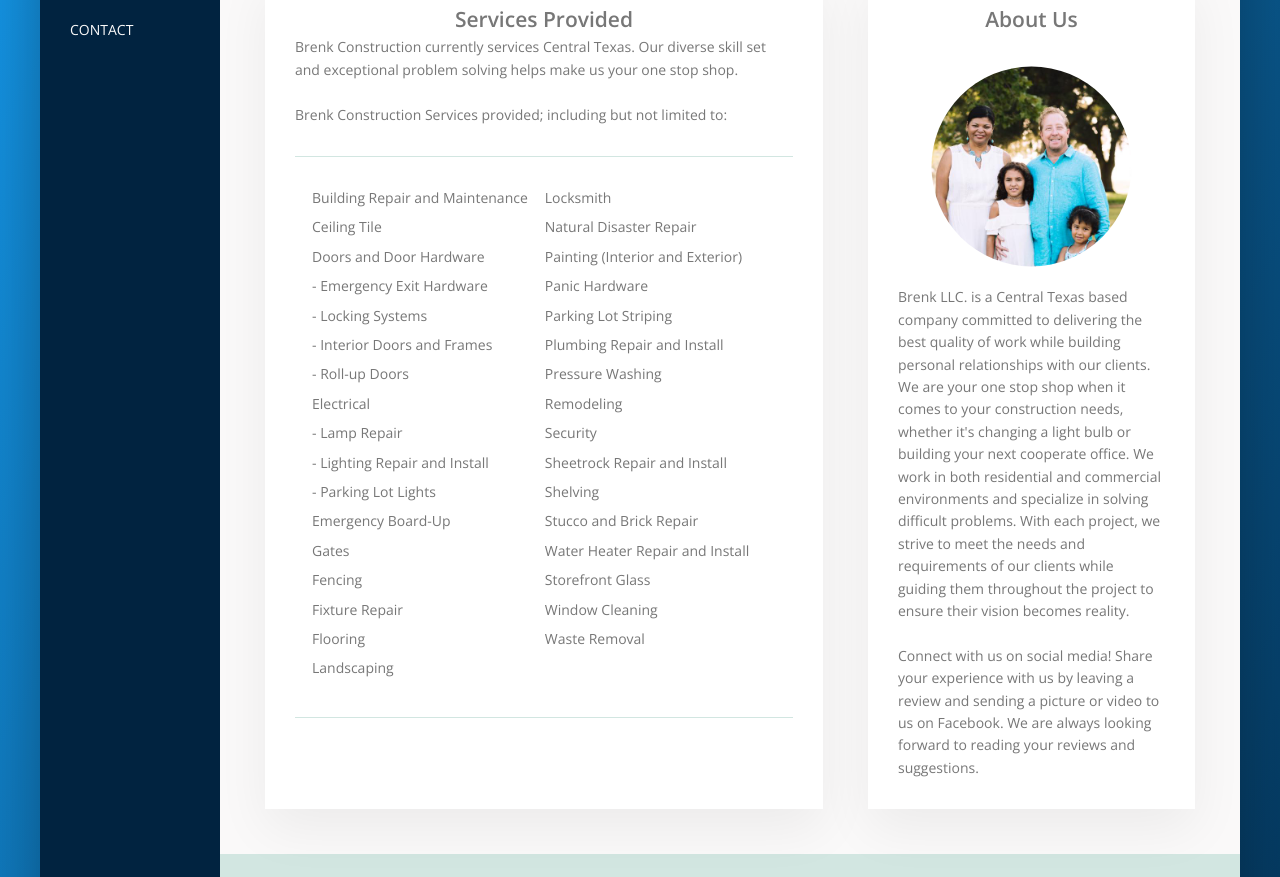
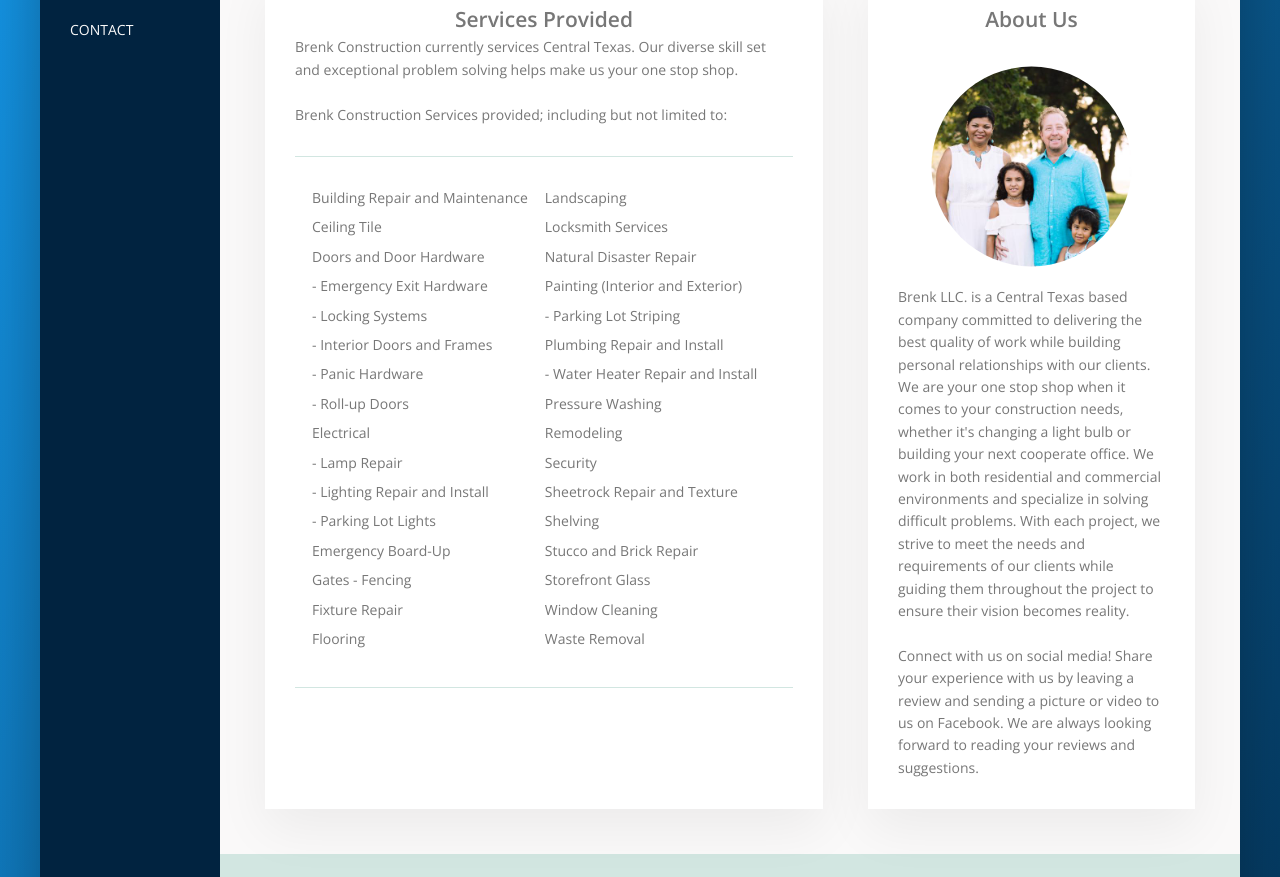
Before and after one commit to cjroberts2013/brenk-construction-website, a website: page index.html in a window 1280 px wide. Shown: the part 411-1288 px from the top of the page. Drawn offline with nearby package versions, Linux system fonts and the light colour scheme.

```diff
--- a/index.html
+++ b/index.html
@@ -87,33 +87,32 @@
                   <li class="list__item">- Emergency Exit Hardware</li>
                   <li class="list__item">- Locking Systems</li>
                   <li class="list__item">- Interior Doors and Frames</li>
+                  <li class="list__item">- Panic Hardware</li>
                   <li class="list__item">- Roll-up Doors</li>
                   <li class="list__item">Electrical</li>
                   <li class="list__item">- Lamp Repair</li>
                   <li class="list__item">- Lighting Repair and Install</li>
                   <li class="list__item">- Parking Lot Lights</li>
                   <li class="list__item">Emergency Board-Up</li>
-                    <li class="list__item">Gates</li>
-                    <li class="list__item">Fencing</li>
+                  <li class="list__item">Gates - Fencing</li>
                   <li class="list__item">Fixture Repair</li>
                   <li class="list__item">Flooring</li>
-                    <li class="list__item">Landscaping</li>
                 </div>
 
                 <div class="list__div">
-                    <li class="list__item">Locksmith</li>
+                  <li class="list__item">Landscaping</li>
+                  <li class="list__item">Locksmith Services</li>
                   <li class="list__item">Natural Disaster Repair</li>
                   <li class="list__item">Painting (Interior and Exterior)</li>
-                    <li class="list__item">Panic Hardware</li>
-                    <li class="list__item">Parking Lot Striping</li>
+                  <li class="list__item">- Parking Lot Striping</li>
                   <li class="list__item">Plumbing Repair and Install</li>
+                  <li class="list__item">- Water Heater Repair and Install</li>
                   <li class="list__item">Pressure Washing</li>
                   <li class="list__item">Remodeling</li>
                   <li class="list__item">Security</li>
-                    <li class="list__item">Sheetrock Repair and Install</li>
+                  <li class="list__item">Sheetrock Repair and Texture</li>
                   <li class="list__item">Shelving</li>
                   <li class="list__item">Stucco and Brick Repair</li>
-                    <li class="list__item">Water Heater Repair and Install</li>
                   <li class="list__item">Storefront Glass</li>
                   <li class="list__item">Window Cleaning</li>
                   <li class="list__item">Waste Removal</li>
@@ -252,7 +251,7 @@
                 />
               </div>
               <div class="popup__right">
-                <a href="#section__tours" class="popup__close">&times;</a>
+                <a href="#reviews-nav" class="popup__close">&times;</a>
                 <h1 class="heading-secondary">
                   CubeSmart
                 </h1>
@@ -285,7 +284,7 @@
                 />
               </div>
               <div class="popup__right">
-                <a href="#section__tours" class="popup__close">&times;</a>
+                <a href="#reviews-nav" class="popup__close">&times;</a>
                 <h1 class="heading-secondary">
                   Extra Space Storage
                 </h1>
@@ -315,7 +314,7 @@
                 />
               </div>
               <div class="popup__right">
-                <a href="#section__tours" class="popup__close">&times;</a>
+                <a href="#reviews-nav" class="popup__close">&times;</a>
                 <h1 class="heading-secondary">
                   Sleep Inn
                 </h1>
```
Lines whose indentation alone changed are shown as unchanged.
